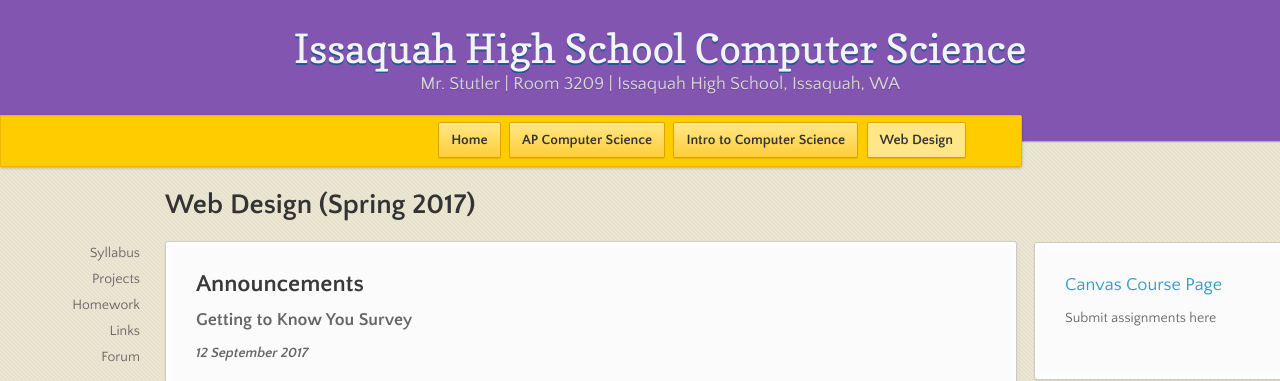
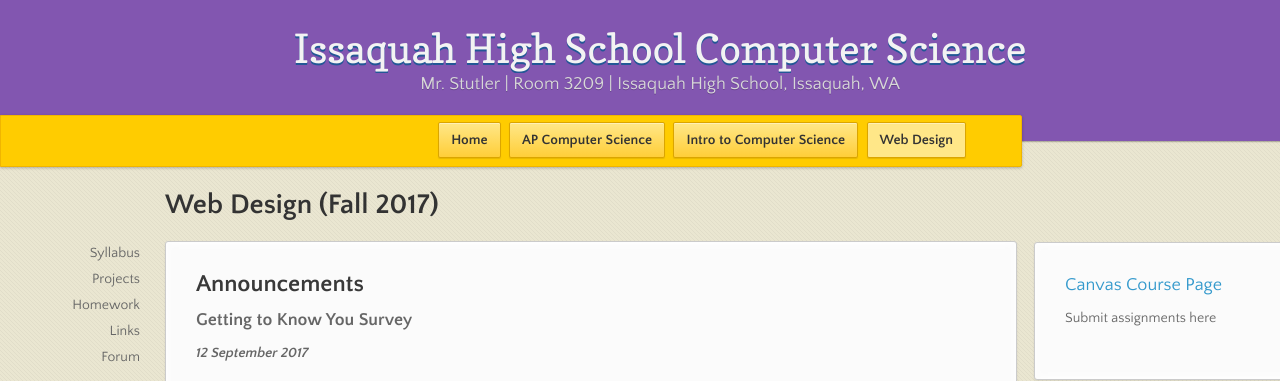
Before and after one commit to stutlerk/ihs-website, a Jekyll site: the page built from web/index.html, in a window 1280 px wide and 900 px high. Shown: the top 381 px of the window. Built offline with Jekyll 4.4.1, drawn with Linux system fonts in a browser that asks for light colours; nearby versions of some CDN libraries.

Commit message:
Update index.html

```diff
--- a/web/index.html
+++ b/web/index.html
@@ -5,7 +5,7 @@ layout: course
 
 forum: https://groups.google.com/forum/#!forum/ihs-web-design
 ---
-<h1>Web Design (Spring 2017)</h1>
+<h1>Web Design (Fall 2017)</h1>
 
 <section>
     <h2>Announcements</h2>
```
